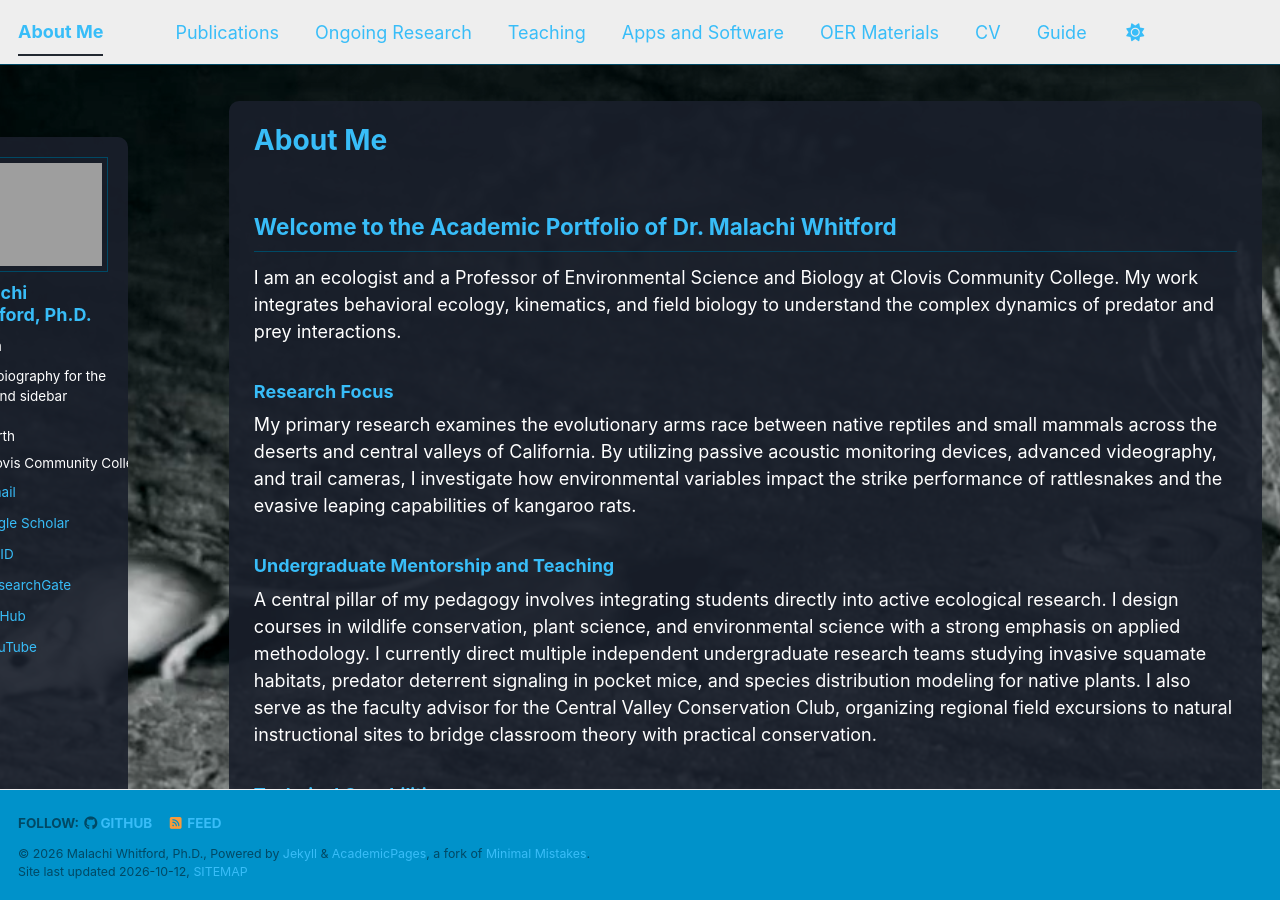
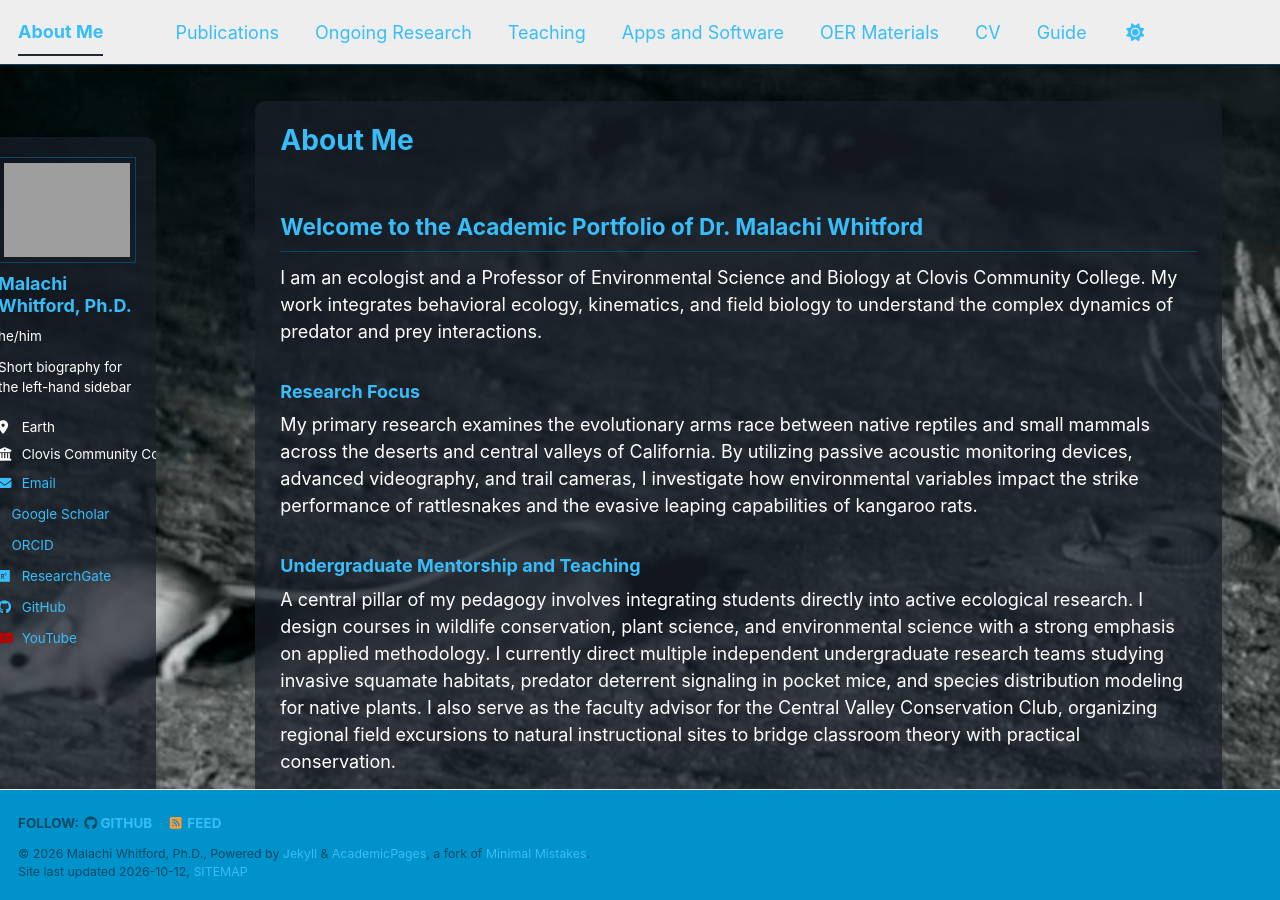
Before and after one commit to malachi-whitford/malachi-whitford.github.io, a Jekyll site: the page built from _pages/about.md, in a window 1280 px wide and 900 px high. Built offline with Jekyll 4.4.1, drawn with Linux system fonts in a browser that asks for light colours; a style sheet for code colours, icons or effects is not loaded.

Commit message:
Adjust site container width and background opacity
Reduced max-width of main container and adjusted background opacity for better visibility.

```diff
--- a/assets/css/main.scss
+++ b/assets/css/main.scss
@@ -43,9 +43,9 @@
     border-radius: 0 !important;
 }
 
-/* Widen the entire site container */
+/* Widen the entire site container but leave room for the background */
 div#main {
-    max-width: 1600px !important;
+    max-width: 1200px !important; /* Reduced from 1600px to expose more of the background */
 }
 
 /* Global Background Image */
@@ -60,7 +60,7 @@ body {
 
 /* Main content area width and readability background */
 .page {
-    background-color: rgba(26, 32, 44, 0.9) !important;
+    background-color: rgba(26, 32, 44, 0.7) !important; /* Reduced opacity to 70% */
     padding: 25px !important;
     border-radius: 10px;
 }
@@ -75,7 +75,7 @@ body {
 
 /* Sidebar profile area readability background */
 .sidebar {
-    background-color: rgba(26, 32, 44, 0.9) !important;
+    background-color: rgba(26, 32, 44, 0.7) !important; /* Reduced opacity to 70% */
     padding: 20px !important;
     border-radius: 10px;
 }
```
